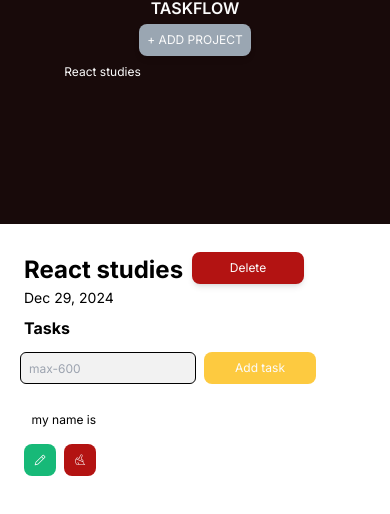
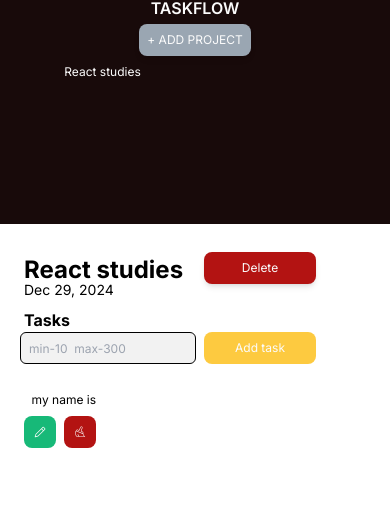
Before and after one commit to VitorPio7/TaskFlow, a React (Vite) app: page /1 in a window 390 px wide. Shown: the top 514 px of the page. Built offline with nearby package versions, Linux system fonts and the light colour scheme; a web font is replaced by a local one.

Commit message:
today again
rsrsr

```diff
--- a/src/components/AddTask.jsx
+++ b/src/components/AddTask.jsx
@@ -3,13 +3,14 @@ export default function AddTask({ onsubmit, children }) {
   return (
     <form
       onSubmit={onsubmit}
-      className="  px-2 max-w-48- flex gap-2 sm:max-w-60 md:max-w-96 lg:max-w-screen-lg"
+      className=" -mt-3  px-2 max-w-48- flex gap-2 sm:max-w-60 md:max-w-96 lg:max-w-screen-lg"
     >
       <input
         className="bg-light-gray bg-gray-50 border px-2 border-gray-300 text-gray-900 text-xs sm:w-56 md:w-96 lg:text-xl rounded-md focus:ring-blue-500 focus:border-blue-500 block w-44 h-8 lg:w-128  "
         type="text"
         maxLength="600"
-        placeholder="max-600"
+        minLength="10"
+        placeholder="min-10  max-300 "
         name="annotationInput"
       />
 
--- a/src/components/InfoProject.jsx
+++ b/src/components/InfoProject.jsx
@@ -9,7 +9,7 @@ export default function InfoProject({
   return (
     <div className=" p-3">
       <div className="flex flex-1  gap-1 lg:gap-40  items-center w-full">
-        <h1 className=" text-2xl  w-40  mt-1 mb-0 sm:text-2xl lg:w-96 lg:text-6xl font-bold m">
+        <h1 className=" text-2xl  w-40 mr-3 mt-1  sm:text-2xl lg:w-96 lg:text-6xl font-bold m">
           {title}
         </h1>
 
@@ -17,11 +17,15 @@ export default function InfoProject({
           Delete
         </MainButton>
       </div>
-      <p className=" lg:my-2 text-sm lg:text-lg xl:2xl lg:3xl">{date}</p>
-      <p className="max-w-44 my-2  text-justify  sm:max-w-60 lg:my-2 lg:text-lg md:max-w-96 lg:max-w-screen-lg mt-2 text-sm lg:mt-5 xl:2xl lg:2xl">
-        {description}
-      </p>
-      <h1 className="text-base font-bold lg:mt-5 lg:text-4xl ">{children}</h1>
+      <div>
+        <p className=" -mt-2 p-0 lg:my-2 text-sm lg:text-lg xl:2xl lg:3xl">
+          {date}
+        </p>
+        <p className="max-w-72 my-2  text-justify  sm:max-w-60 lg:my-2 lg:text-lg md:max-w-96 lg:max-w-screen-lg mt-2 text-sm lg:mt-5 xl:2xl lg:2xl">
+          {description}
+        </p>
+        <h1 className="text-base font-bold lg:mt-5 lg:text-4xl ">{children}</h1>
+      </div>
     </div>
   );
 }
--- a/src/components/Layout.jsx
+++ b/src/components/Layout.jsx
@@ -20,6 +20,9 @@ export default function CreatProject() {
 
   const addAnnotation = (e) => {
     e.preventDefault();
+    if (!anotationRef.current.value.length === 0) {
+      return;
+    }
     return {
       ...prevValue,
       anotation: [...prevValue, anotationRef.current.value],
@@ -31,6 +34,9 @@ export default function CreatProject() {
     let title = titleRef.current.value;
     let description = descriptionRef.current.value;
     let date = dueDateRef.current.value;
+    if (title.length === 0 || description.length === 0 || date.length === 0) {
+      return;
+    }
     setFormCreate((prevValue) => {
       return [
         ...prevValue,
--- a/src/components/Tasks.jsx
+++ b/src/components/Tasks.jsx
@@ -3,8 +3,8 @@ import { PiBroomLight } from "react-icons/pi";
 import { GoPencil } from "react-icons/go";
 export default function Tasks({ eventChange, eventDelete, children }) {
   return (
-    <div className="flex flex-col p-3 gap-2 content-center items-end">
-      <li className="max-w-72 my-2  text-justify text-xs sm:max-w-60 lg:my-2 lg:text-2xl md:max-w-96 lg:max-w-screen-lg ">
+    <div className="flex flex-col p-3 gap-0 content-center items-end">
+      <li className="max-w-72 my-2  text-justify  text-xs sm:max-w-60 lg:my-2 lg:text-2xl md:max-w-96 lg:max-w-screen-lg ">
         {children}
       </li>
       <div className="flex flex-row gap-2 ">
--- a/src/pages/CreatProject.jsx
+++ b/src/pages/CreatProject.jsx
@@ -6,7 +6,8 @@ export default function CreatProject() {
 
   console.log(formCreate);
   return (
-    <form className="flex flex-col justify-items-center align-items-center p-1 mt-3 w-60 lg:p-8 lg:w-7/12 lg:gap-y-3">
+    <div className="flex justify-center items-center h-full p-3">
+      <form className="flex flex-col  content-center justify-center    w-60 lg:p-8 lg:w-7/12 lg:gap-y-3">
         <div className="flex flex-row justify-end gap-4 lg:gap-4">
           <button className="bg-red text-white rounded-lg text-sm w-16 lg:w-24 lg:h-9 shadow-md hover:bg-red2">
             Cancel
@@ -14,6 +15,7 @@ export default function CreatProject() {
           <button
             className="rounded-lg  text-white bg-green  text-sm w-16 h-7 lg:w-24 lg:h-9 shadow-md hover:bg-green2 "
             onClick={handleSubmit}
+            type="submit"
           >
             Save
           </button>
@@ -51,8 +53,10 @@ export default function CreatProject() {
             ref={dueDateRef}
             id="dueDate"
             type="date"
+            required
           />
         </label>
       </form>
+    </div>
   );
 }
--- a/src/pages/NoProject.jsx
+++ b/src/pages/NoProject.jsx
@@ -2,7 +2,7 @@ import { NavLink } from "react-router";
 
 export default function NoProject() {
   return (
-    <div className="gap-3 flex flex-col w-full items-center justify-center sm:">
+    <div className="gap-3 p-5 flex flex-col w-full items-center justify-center sm:">
       <img src="logo.png" alt="logo" className="w-10 lg:w-36 xl:w-36" />
       <h1 className="text-3x1 lg:text-4xl xl:text-4xl font-bold ">
         No Project Selected
```
Lines whose indentation alone changed are shown as unchanged.
